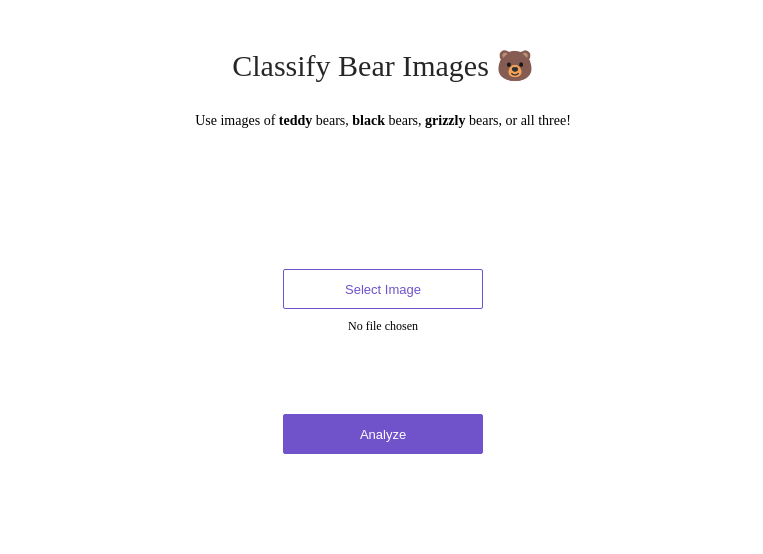
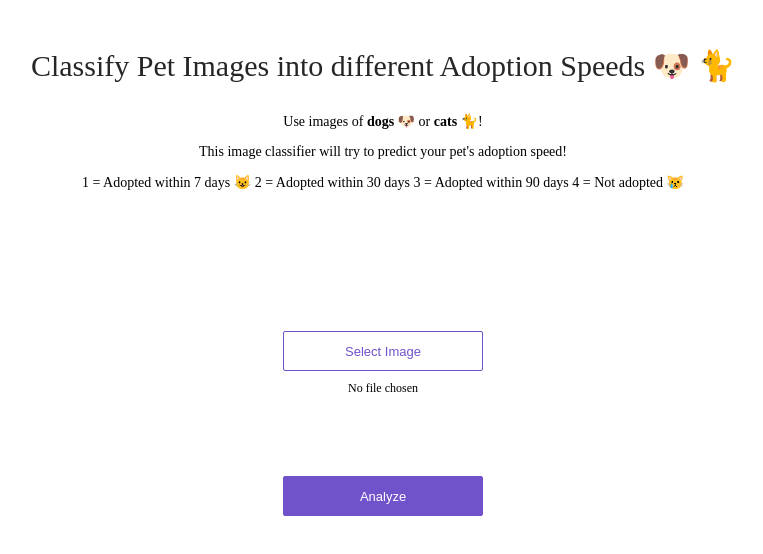
Before and after one commit to Rolfstx/petfinder_render, a plain HTML site: page app/view/index.html in a window 1280 px wide. Shown: the whole page, without its empty margins (257-1020 px from the left). Drawn offline with Linux system fonts and the light colour scheme.

Commit message:
Update index.html
Edited to suit petfinder case.

```diff
--- a/app/view/index.html
+++ b/app/view/index.html
@@ -7,10 +7,18 @@
 <body>
 <div>
   <div class='center'>
-    <div class='title'>Classify Bear Images 🐻</div>
+    <div class='title'>Classify Pet Images into different Adoption Speeds 🐶 🐈</div>
     <p>
-      Use images of <strong>teddy</strong> bears, <strong>black</strong> bears, <strong>grizzly</strong> bears, or
-      all three!
+      Use images of <strong>dogs</strong> 🐶 or <strong>cats</strong> 🐈!
+    </p>
+    <p>
+      This image classifier will try to predict your pet's adoption speed!
+    </p>
+    <p>
+      1 = Adopted within 7 days 😺
+      2 = Adopted within 30 days
+      3 = Adopted within 90 days
+      4 = Not adopted 😿
     </p>
     <div class='content'>
       <div class='no-display'>
```
